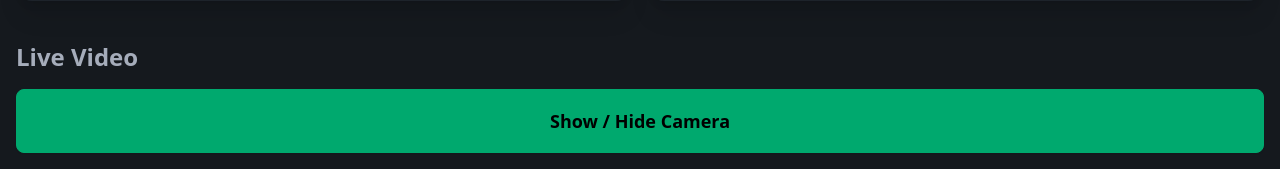
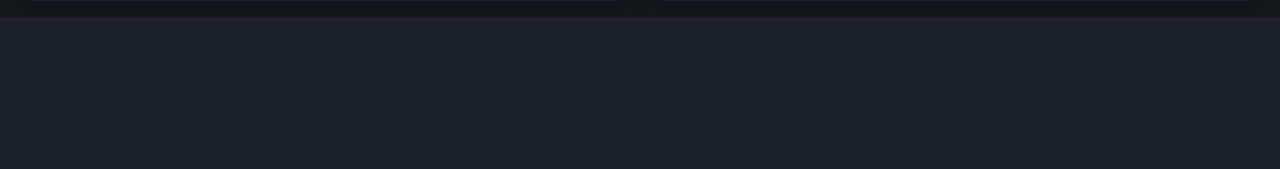
Before and after one commit to lukas-walker/er_gui, a Python web app: template templates/index.html in a window 1280 px wide. Shown: the part 1481-1650 px from the top of the page. After the commit the page ends 1492 px from the top, so only its background shows below. Run offline with Jinja, Linux system fonts and the light colour scheme; the template is opened without the code that fills it, so the values that code supplies are empty; some libraries are stand-ins or nearby versions.

Commit message:
hidden video card

```diff
--- a/static/css/style.css
+++ b/static/css/style.css
@@ -4,5 +4,9 @@ html, body {
     scroll-behavior: smooth;
 }
 
+#live-video {
+    display: none;
+}
+
 /* Example: card spacing tweaks */
 /* .card { } */
```
